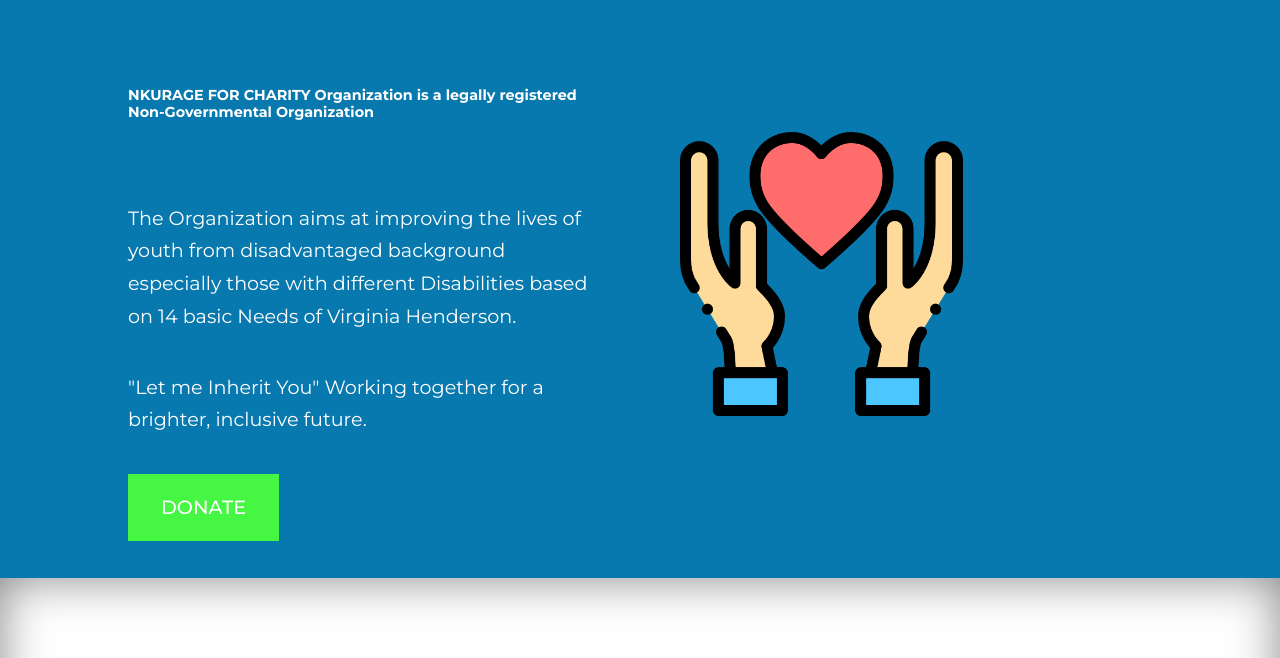
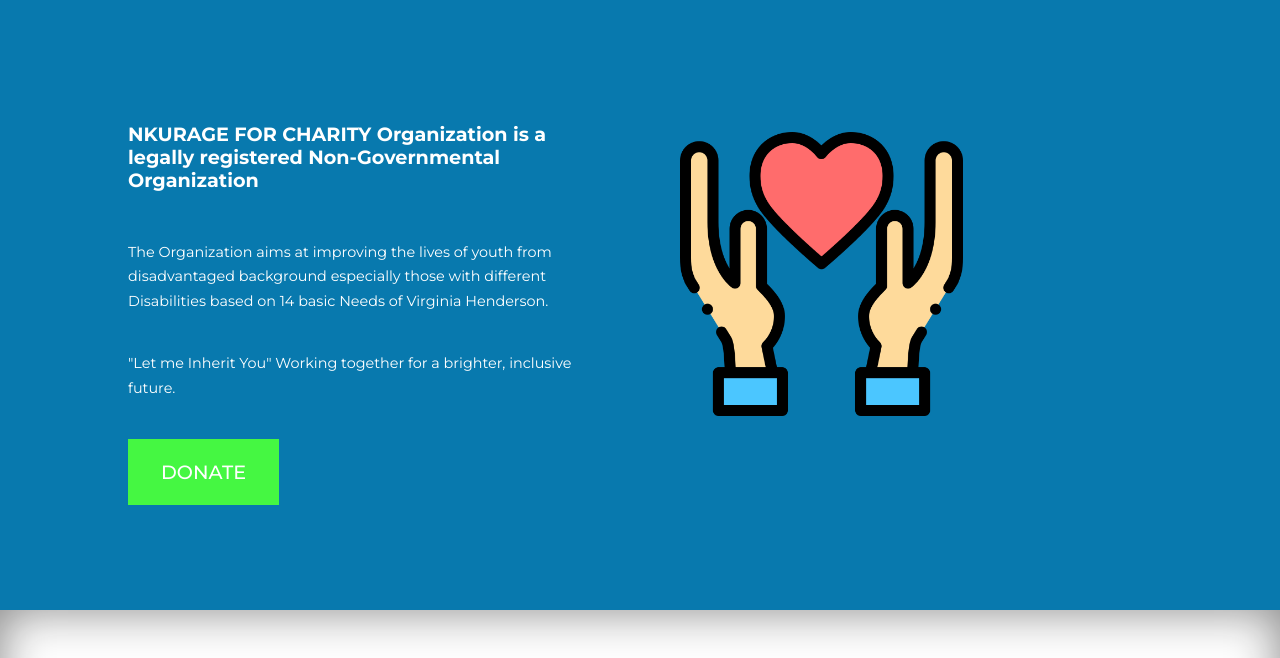
Before and after one commit to nkurage/nkurage, a plain HTML site: page index.html in a window 1280 px wide. Shown: the part 142-800 px from the top of the page. Drawn offline with nearby package versions, Linux system fonts and the light colour scheme.

Commit message:
Update style.css

```diff
--- a/style.css
+++ b/style.css
@@ -170,7 +170,7 @@ header {
     top: 5rem;
     overflow: hidden;
     height: 80vh;
-    margin-bottom: 5rem;
+    margin-bottom: 7rem;
 }
 
 .header__container {
@@ -189,12 +189,12 @@ header {
 
 .header__left p {
     margin: 1rem 0 2.4rem;
-    font-size: 1.2rem;
+    font-size: 0.9rem;
 }
 
 .header__left h1 {
-    margin-bottom: 5rem;
-    font-size: 0.9rem;
+    margin-bottom: 3rem;
+    font-size: 1.2rem;
 }
 
 .header__right-img img {
```
